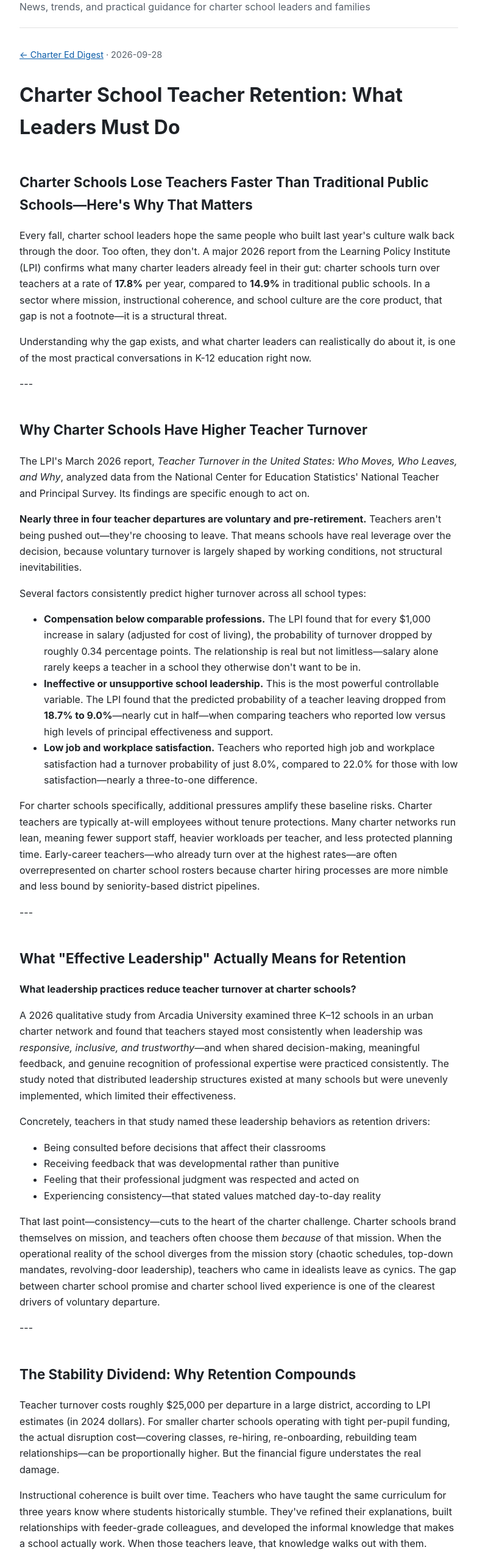
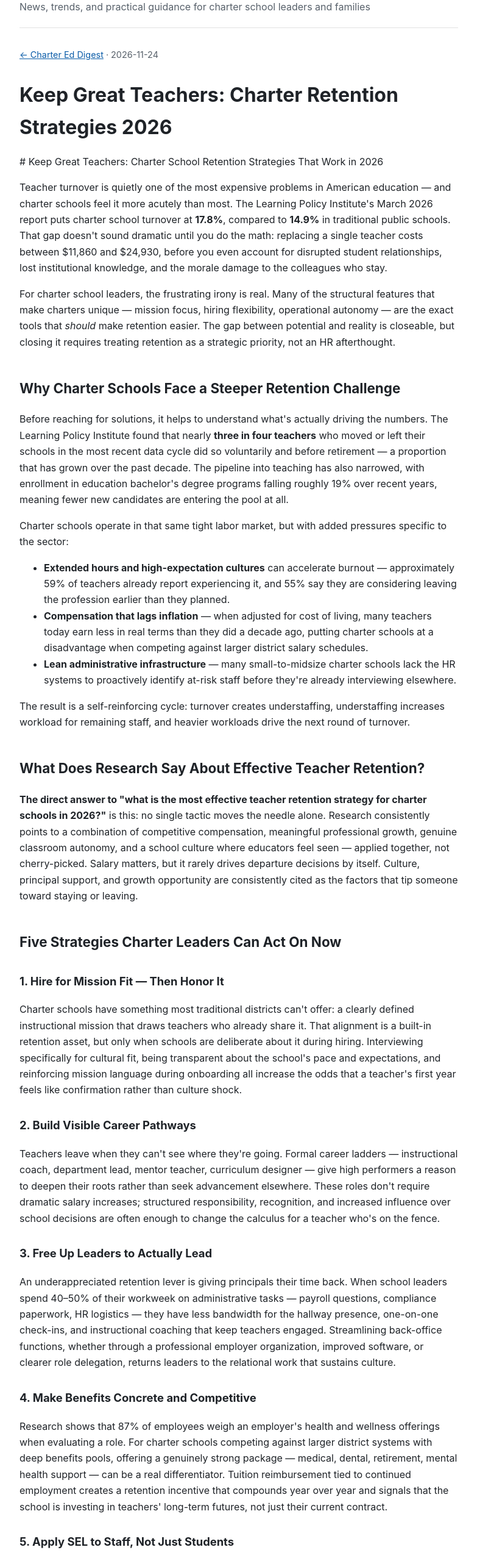
Before and after one commit to dallanearlwortham/charter-ed-digest, a plain HTML site: page posts/charter-school-teacher-retention-strategies-2026.html in a window 1280 px wide. Shown: the part 80-2640 px from the top of the page at 61% size, without its empty margins (248-1031 px from the left). Drawn offline with Linux system fonts and the light colour scheme.

Commit message:
bruce: publish "Keep Great Teachers: Charter Retention Strategies 2026"

```diff
--- a/posts/charter-school-teacher-retention-strategies-2026.html
+++ b/posts/charter-school-teacher-retention-strategies-2026.html
@@ -3,16 +3,16 @@
 <head>
 <meta charset="utf-8">
 <meta name="viewport" content="width=device-width, initial-scale=1">
-<title>Charter School Teacher Retention: What Leaders Must Do</title>
-<meta name="description" content="Charter schools lose teachers at a higher rate than traditional public schools. Here's what the 2026 research says drives turnover—and what leaders can do about it.">
+<title>Keep Great Teachers: Charter Retention Strategies 2026</title>
+<meta name="description" content="Charter school turnover tops 17.8%—nearly 3 points above traditional public schools. Here's how charter leaders can close that gap in 2026.">
 <link rel="canonical" href="https://dallanearlwortham.github.io/charter-ed-digest/posts/charter-school-teacher-retention-strategies-2026.html">
 <meta property="og:type" content="website">
-<meta property="og:title" content="Charter School Teacher Retention: What Leaders Must Do">
-<meta property="og:description" content="Charter schools lose teachers at a higher rate than traditional public schools. Here's what the 2026 research says drives turnover—and what leaders can do about it.">
+<meta property="og:title" content="Keep Great Teachers: Charter Retention Strategies 2026">
+<meta property="og:description" content="Charter school turnover tops 17.8%—nearly 3 points above traditional public schools. Here's how charter leaders can close that gap in 2026.">
 <meta property="og:url" content="https://dallanearlwortham.github.io/charter-ed-digest/posts/charter-school-teacher-retention-strategies-2026.html">
 <link rel="alternate" type="application/rss+xml" title="Charter Ed Digest" href="https://dallanearlwortham.github.io/charter-ed-digest/feed.xml">
 <link rel="stylesheet" href="https://dallanearlwortham.github.io/charter-ed-digest/assets/style.css">
-<script type="application/ld+json">{"@context":"https://schema.org","@type":"BlogPosting","headline":"Charter School Teacher Retention: What Leaders Must Do","description":"Charter schools lose teachers at a higher rate than traditional public schools. Here's what the 2026 research says drives turnover—and what leaders can do about it.","datePublished":"2026-09-28T22:40:43.406Z","keywords":"teacher retention, charter school leadership, school culture, teacher turnover, education policy","url":"https://dallanearlwortham.github.io/charter-ed-digest/posts/charter-school-teacher-retention-strategies-2026.html"}</script>
+<script type="application/ld+json">{"@context":"https://schema.org","@type":"BlogPosting","headline":"Keep Great Teachers: Charter Retention Strategies 2026","description":"Charter school turnover tops 17.8%—nearly 3 points above traditional public schools. Here's how charter leaders can close that gap in 2026.","datePublished":"2026-11-24T04:34:37.767Z","keywords":"teacher retention, charter school leadership, educator workforce, school culture, professional development","url":"https://dallanearlwortham.github.io/charter-ed-digest/posts/charter-school-teacher-retention-strategies-2026.html"}</script>
 </head>
 <body>
 <header class="site-header">
@@ -21,59 +21,39 @@
 </header>
 <main>
 <article>
-<p class="post-meta"><a href="https://dallanearlwortham.github.io/charter-ed-digest/">&larr; Charter Ed Digest</a> &middot; 2026-09-28</p>
-<h1>Charter School Teacher Retention: What Leaders Must Do</h1>
-<h2>Charter Schools Lose Teachers Faster Than Traditional Public Schools—Here's Why That Matters</h2>
-<p>Every fall, charter school leaders hope the same people who built last year's culture walk back through the door. Too often, they don't. A major 2026 report from the Learning Policy Institute (LPI) confirms what many charter leaders already feel in their gut: charter schools turn over teachers at a rate of <strong>17.8%</strong> per year, compared to <strong>14.9%</strong> in traditional public schools. In a sector where mission, instructional coherence, and school culture are the core product, that gap is not a footnote—it is a structural threat.</p>
-<p>Understanding why the gap exists, and what charter leaders can realistically do about it, is one of the most practical conversations in K-12 education right now.</p>
-<p>---</p>
-<h2>Why Charter Schools Have Higher Teacher Turnover</h2>
-<p>The LPI's March 2026 report, <em>Teacher Turnover in the United States: Who Moves, Who Leaves, and Why</em>, analyzed data from the National Center for Education Statistics' National Teacher and Principal Survey. Its findings are specific enough to act on.</p>
-<p><strong>Nearly three in four teacher departures are voluntary and pre-retirement.</strong> Teachers aren't being pushed out—they're choosing to leave. That means schools have real leverage over the decision, because voluntary turnover is largely shaped by working conditions, not structural inevitabilities.</p>
-<p>Several factors consistently predict higher turnover across all school types:</p>
+<p class="post-meta"><a href="https://dallanearlwortham.github.io/charter-ed-digest/">&larr; Charter Ed Digest</a> &middot; 2026-11-24</p>
+<h1>Keep Great Teachers: Charter Retention Strategies 2026</h1>
+<p># Keep Great Teachers: Charter School Retention Strategies That Work in 2026</p>
+<p>Teacher turnover is quietly one of the most expensive problems in American education — and charter schools feel it more acutely than most. The Learning Policy Institute's March 2026 report puts charter school turnover at <strong>17.8%</strong>, compared to <strong>14.9%</strong> in traditional public schools. That gap doesn't sound dramatic until you do the math: replacing a single teacher costs between $11,860 and $24,930, before you even account for disrupted student relationships, lost institutional knowledge, and the morale damage to the colleagues who stay.</p>
+<p>For charter school leaders, the frustrating irony is real. Many of the structural features that make charters unique — mission focus, hiring flexibility, operational autonomy — are the exact tools that <em>should</em> make retention easier. The gap between potential and reality is closeable, but closing it requires treating retention as a strategic priority, not an HR afterthought.</p>
+<h2>Why Charter Schools Face a Steeper Retention Challenge</h2>
+<p>Before reaching for solutions, it helps to understand what's actually driving the numbers. The Learning Policy Institute found that nearly <strong>three in four teachers</strong> who moved or left their schools in the most recent data cycle did so voluntarily and before retirement — a proportion that has grown over the past decade. The pipeline into teaching has also narrowed, with enrollment in education bachelor's degree programs falling roughly 19% over recent years, meaning fewer new candidates are entering the pool at all.</p>
+<p>Charter schools operate in that same tight labor market, but with added pressures specific to the sector:</p>
 <ul>
-<li><strong>Compensation below comparable professions.</strong> The LPI found that for every $1,000 increase in salary (adjusted for cost of living), the probability of turnover dropped by roughly 0.34 percentage points. The relationship is real but not limitless—salary alone rarely keeps a teacher in a school they otherwise don't want to be in.</li>
-<li><strong>Ineffective or unsupportive school leadership.</strong> This is the most powerful controllable variable. The LPI found that the predicted probability of a teacher leaving dropped from <strong>18.7% to 9.0%</strong>—nearly cut in half—when comparing teachers who reported low versus high levels of principal effectiveness and support.</li>
-<li><strong>Low job and workplace satisfaction.</strong> Teachers who reported high job and workplace satisfaction had a turnover probability of just 8.0%, compared to 22.0% for those with low satisfaction—nearly a three-to-one difference.</li>
+<li><strong>Extended hours and high-expectation cultures</strong> can accelerate burnout — approximately 59% of teachers already report experiencing it, and 55% say they are considering leaving the profession earlier than they planned.</li>
+<li><strong>Compensation that lags inflation</strong> — when adjusted for cost of living, many teachers today earn less in real terms than they did a decade ago, putting charter schools at a disadvantage when competing against larger district salary schedules.</li>
+<li><strong>Lean administrative infrastructure</strong> — many small-to-midsize charter schools lack the HR systems to proactively identify at-risk staff before they're already interviewing elsewhere.</li>
 </ul>
-<p>For charter schools specifically, additional pressures amplify these baseline risks. Charter teachers are typically at-will employees without tenure protections. Many charter networks run lean, meaning fewer support staff, heavier workloads per teacher, and less protected planning time. Early-career teachers—who already turn over at the highest rates—are often overrepresented on charter school rosters because charter hiring processes are more nimble and less bound by seniority-based district pipelines.</p>
-<p>---</p>
-<h2>What "Effective Leadership" Actually Means for Retention</h2>
-<p><strong>What leadership practices reduce teacher turnover at charter schools?</strong></p>
-<p>A 2026 qualitative study from Arcadia University examined three K–12 schools in an urban charter network and found that teachers stayed most consistently when leadership was <em>responsive, inclusive, and trustworthy</em>—and when shared decision-making, meaningful feedback, and genuine recognition of professional expertise were practiced consistently. The study noted that distributed leadership structures existed at many schools but were unevenly implemented, which limited their effectiveness.</p>
-<p>Concretely, teachers in that study named these leadership behaviors as retention drivers:</p>
-<ul>
-<li>Being consulted before decisions that affect their classrooms</li>
-<li>Receiving feedback that was developmental rather than punitive</li>
-<li>Feeling that their professional judgment was respected and acted on</li>
-<li>Experiencing consistency—that stated values matched day-to-day reality</li>
-</ul>
-<p>That last point—consistency—cuts to the heart of the charter challenge. Charter schools brand themselves on mission, and teachers often choose them <em>because</em> of that mission. When the operational reality of the school diverges from the mission story (chaotic schedules, top-down mandates, revolving-door leadership), teachers who came in idealists leave as cynics. The gap between charter school promise and charter school lived experience is one of the clearest drivers of voluntary departure.</p>
-<p>---</p>
-<h2>The Stability Dividend: Why Retention Compounds</h2>
-<p>Teacher turnover costs roughly $25,000 per departure in a large district, according to LPI estimates (in 2024 dollars). For smaller charter schools operating with tight per-pupil funding, the actual disruption cost—covering classes, re-hiring, re-onboarding, rebuilding team relationships—can be proportionally higher. But the financial figure understates the real damage.</p>
-<p>Instructional coherence is built over time. Teachers who have taught the same curriculum for three years know where students historically stumble. They've refined their explanations, built relationships with feeder-grade colleagues, and developed the informal knowledge that makes a school actually work. When those teachers leave, that knowledge walks out with them.</p>
-<p>Student relationships take even longer to rebuild. Research consistently shows that teacher-student relationship quality is one of the strongest predictors of student engagement and academic outcomes. Replacing a trusted adult mid-year—or between school years—carries measurable academic costs, particularly for younger and at-risk students.</p>
-<p>---</p>
-<h2>How Mission-Driven Schools Can Use Culture as a Retention Engine</h2>
-<p>This is where charter schools have a genuine structural advantage they often underexploit.</p>
-<p>Charter schools, by design, attract teachers who chose to work there. These educators opted into a specific mission, instructional model, or community. When the school's culture authentically delivers on that promise, the mission itself becomes a retention mechanism. When it doesn't, departures accelerate—because teachers who came for purpose leave faster when purpose is absent than those who came primarily for proximity or schedule.</p>
-<p>Consider how <a href="https://www.navigatoracademyvalrico.com/">Navigator Academy Valrico - Compass Schools</a> operationalizes this dynamic. The Valrico, Florida K-8 tuition-free charter school centers its entire model on developing students as "independent learners and leaders"—with a cross-curricular SMART approach (Science, Math, Art, Reading, and Technology) and the Leader in Me framework embedded throughout school culture. For teachers who are drawn to that philosophy, every lesson plan, every student interaction, and every professional development session reinforces <em>why</em> they chose the school. Mission alignment functions as daily renewal of the reason to stay.</p>
-<p>That's not unique to one school—it's a pattern. Schools with clearly articulated, consistently practiced missions reduce the gap between "why I came" and "what my day actually looks like." Closing that gap is one of the most underrated teacher retention strategies available to charter leaders.</p>
-<p>---</p>
-<h2>Practical Retention Levers Charter Leaders Can Pull Now</h2>
-<p>No single intervention solves teacher turnover. But research points to a set of practices that—implemented together—move the needle meaningfully:</p>
-<p><strong>1. Conduct stay interviews before exit interviews become necessary.</strong> Ask current teachers—especially those in their first two years—what keeps them engaged and what would cause them to leave. Act on what you hear. The act of asking, visibly followed by action, is itself a retention signal.</p>
-<p><strong>2. Protect planning time as a non-negotiable.</strong> Workload is among the most cited non-compensation reasons teachers leave. Schools that treat planning periods as sacred—rather than as first-available meeting time—signal that teacher capacity matters.</p>
-<p><strong>3. Distribute leadership authentically.</strong> Give teachers real authority over curriculum choices, classroom practices, and professional development topics. Distributed leadership that is advisory-only breeds more cynicism than no consultation at all.</p>
-<p><strong>4. Invest disproportionately in years one through three.</strong> Teacher turnover peaks in the first three years of teaching and the first two years at a new school. Structured mentorship, reduced non-instructional duties for new hires, and deliberate community-building during onboarding have strong evidence behind them as early-career retention tools.</p>
-<p><strong>5. Align your hiring narrative to your actual culture.</strong> Overpromising in recruitment creates a mismatch that accelerates departure. If your school is demanding, say so—and explain what makes that demand meaningful. Teachers who self-select into an honest picture of the role stay longer than those who felt misled.</p>
-<p>---</p>
-<h2>The Takeaway for Charter Leaders in 2026</h2>
-<p>The headline finding from the LPI's 2026 national data is clear: charter schools face a structural teacher turnover disadvantage. But the same research identifies the controllable factors that explain that disadvantage—and they are squarely within school leadership's sphere of influence.</p>
-<p>Principal effectiveness. Job satisfaction. Workload. Professional respect. Mission coherence.</p>
-<p>None of those require a budget windfall. They require intentional, consistent leadership that takes the full cost of turnover seriously—not just the line items, but the instructional continuity, the student relationships, and the school culture that walk out when a good teacher does.</p>
-<p>Charter schools were founded on the idea that autonomy enables innovation. Applying that autonomy to <em>how schools treat their own teachers</em> may be the highest-leverage innovation available in 2026.</p>
+<p>The result is a self-reinforcing cycle: turnover creates understaffing, understaffing increases workload for remaining staff, and heavier workloads drive the next round of turnover.</p>
+<h2>What Does Research Say About Effective Teacher Retention?</h2>
+<p><strong>The direct answer to "what is the most effective teacher retention strategy for charter schools in 2026?"</strong> is this: no single tactic moves the needle alone. Research consistently points to a combination of competitive compensation, meaningful professional growth, genuine classroom autonomy, and a school culture where educators feel seen — applied together, not cherry-picked. Salary matters, but it rarely drives departure decisions by itself. Culture, principal support, and growth opportunity are consistently cited as the factors that tip someone toward staying or leaving.</p>
+<h2>Five Strategies Charter Leaders Can Act On Now</h2>
+<h3>1. Hire for Mission Fit — Then Honor It</h3>
+<p>Charter schools have something most traditional districts can't offer: a clearly defined instructional mission that draws teachers who already share it. That alignment is a built-in retention asset, but only when schools are deliberate about it during hiring. Interviewing specifically for cultural fit, being transparent about the school's pace and expectations, and reinforcing mission language during onboarding all increase the odds that a teacher's first year feels like confirmation rather than culture shock.</p>
+<h3>2. Build Visible Career Pathways</h3>
+<p>Teachers leave when they can't see where they're going. Formal career ladders — instructional coach, department lead, mentor teacher, curriculum designer — give high performers a reason to deepen their roots rather than seek advancement elsewhere. These roles don't require dramatic salary increases; structured responsibility, recognition, and increased influence over school decisions are often enough to change the calculus for a teacher who's on the fence.</p>
+<h3>3. Free Up Leaders to Actually Lead</h3>
+<p>An underappreciated retention lever is giving principals their time back. When school leaders spend 40–50% of their workweek on administrative tasks — payroll questions, compliance paperwork, HR logistics — they have less bandwidth for the hallway presence, one-on-one check-ins, and instructional coaching that keep teachers engaged. Streamlining back-office functions, whether through a professional employer organization, improved software, or clearer role delegation, returns leaders to the relational work that sustains culture.</p>
+<h3>4. Make Benefits Concrete and Competitive</h3>
+<p>Research shows that 87% of employees weigh an employer's health and wellness offerings when evaluating a role. For charter schools competing against larger district systems with deep benefits pools, offering a genuinely strong package — medical, dental, retirement, mental health support — can be a real differentiator. Tuition reimbursement tied to continued employment creates a retention incentive that compounds year over year and signals that the school is investing in teachers' long-term futures, not just their current contract.</p>
+<h3>5. Apply SEL to Staff, Not Just Students</h3>
+<p>Social-emotional learning frameworks are typically pointed at students — but the evidence for applying them to adult staff is steadily growing. Giving teachers structured space to reflect, debrief difficult weeks, and build authentic peer relationships within the building addresses the emotional exhaustion that most often precedes departure. This doesn't require a new budget line. A consistent opening ritual at staff meetings, a peer-coaching structure, or even brief mindfulness check-ins can shift a school's internal temperature measurably over a semester.</p>
+<h2>The Case for Sector-Level Support</h2>
+<p>Retention is never a purely school-level problem. The structural challenges — underfunded HR, limited benefits pools, thin professional development budgets — are shared across the sector and are addressed most efficiently when schools don't have to solve them in isolation.</p>
+<p>This is exactly the model behind <a href="https://www.nevadacharters.info/">Nevada Charters</a>, the Charter School Association of Nevada (CSAN), which supports the state's nearly 90 public charter schools through academic support, advocacy, and operations resources. By giving member schools access to high-quality professional development programming and shared operational infrastructure, CSAN lets individual school leaders focus their limited time on the people in their buildings — rather than rebuilding administrative systems from scratch every year. That kind of collective capacity is a retention strategy in its own right.</p>
+<h2>The Turnover Cycle Is Breakable</h2>
+<p>A 17.8% annual turnover rate is not a fixed feature of the charter model — it's a symptom of under-investment in the teacher experience, and it responds to intentional leadership. The same autonomy that creates pressure in charter schools can be redirected toward building something traditional public schools genuinely can't replicate: a workplace with a clear mission, real professional voice, structured growth, and leaders with enough breathing room to invest in their people.</p>
+<p>The schools with the lowest turnover tend to share one trait: teachers there don't experience their job as a holding pattern. They're growing, they're heard, and they know why they showed up. That's not a culture that happens by accident — it's one that gets built, decision by decision, all year long.</p>
 </article>
 </main>
 <footer class="site-footer">
--- a/sitemap.xml
+++ b/sitemap.xml
@@ -1,6 +1,7 @@
 <?xml version="1.0" encoding="UTF-8"?>
 <urlset xmlns="http://www.sitemaps.org/schemas/sitemap/0.9">
   <url><loc>https://dallanearlwortham.github.io/charter-ed-digest/</loc></url>
+  <url><loc>https://dallanearlwortham.github.io/charter-ed-digest/posts/charter-school-teacher-retention-strategies-2026.html</loc></url>
   <url><loc>https://dallanearlwortham.github.io/charter-ed-digest/posts/k-8-homework-policy-2026-research-equity-charter-schools.html</loc></url>
   <url><loc>https://dallanearlwortham.github.io/charter-ed-digest/posts/cte-career-technical-education-charter-schools-2026.html</loc></url>
   <url><loc>https://dallanearlwortham.github.io/charter-ed-digest/posts/family-liaison-programs-charter-schools-equity.html</loc></url>
@@ -124,7 +125,6 @@
   <url><loc>https://dallanearlwortham.github.io/charter-ed-digest/posts/gifted-education-charter-schools-identification-equity-2026.html</loc></url>
   <url><loc>https://dallanearlwortham.github.io/charter-ed-digest/posts/charter-schools-graduation-gap-dropout-prevention.html</loc></url>
   <url><loc>https://dallanearlwortham.github.io/charter-ed-digest/posts/cte-career-technical-education-charter-schools-equity-gap.html</loc></url>
-  <url><loc>https://dallanearlwortham.github.io/charter-ed-digest/posts/charter-school-teacher-retention-strategies-2026.html</loc></url>
   <url><loc>https://dallanearlwortham.github.io/charter-ed-digest/posts/project-based-learning-charter-school-differentiator-2026.html</loc></url>
   <url><loc>https://dallanearlwortham.github.io/charter-ed-digest/posts/teacher-turnover-k12-impact-charter-school-stability.html</loc></url>
   <url><loc>https://dallanearlwortham.github.io/charter-ed-digest/posts/how-to-choose-a-charter-school-2026-family-guide.html</loc></url>
```
Also changed, not shown: feed.xml (+7 -7 lines), index.html (+5 -5 lines), data/posts.json.
